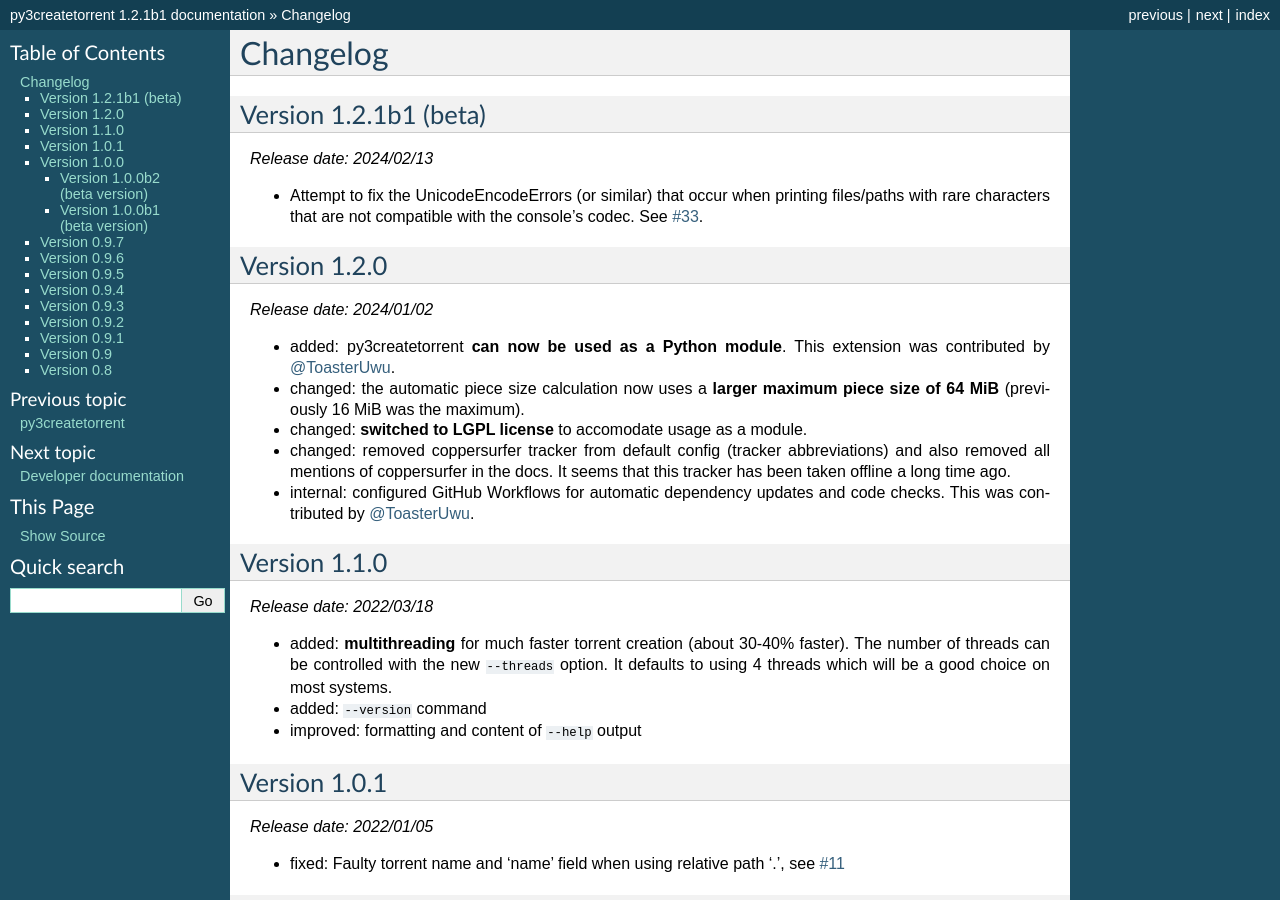
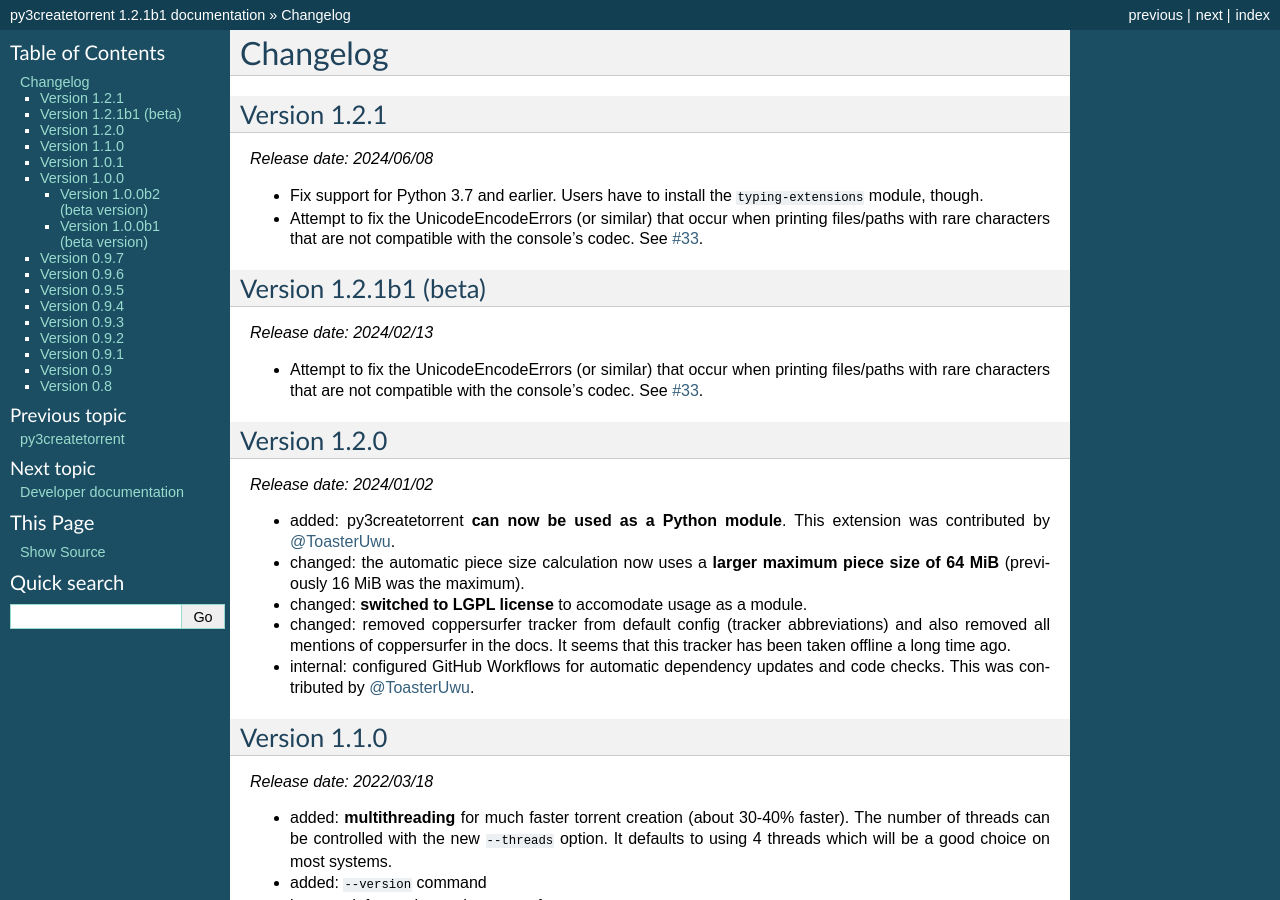
Before and after one commit to rsnitsch/py3createtorrent, a Sphinx documentation site: the page built from docs/source/changelog.rst, in a window 1280 px wide and 900 px high. Built offline with Sphinx 7.4.7, drawn with Linux system fonts in a browser that asks for light colours.

Commit message:
Update changelog and docs

```diff
--- a/docs/source/changelog.rst
+++ b/docs/source/changelog.rst
@@ -1,5 +1,14 @@
 Changelog
 =========
+
+Version 1.2.1
+-------------
+
+*Release date: 2024/06/08*
+
+* Fix support for Python 3.7 and earlier. Users have to install the ``typing-extensions`` module, though.
+* Attempt to fix the UnicodeEncodeErrors (or similar) that occur when printing files/paths with rare characters that are not
+  compatible with the console's codec. See `#33 <https://github.com/rsnitsch/py3createtorrent/issues/33>`_.
 
 Version 1.2.1b1 (beta)
 ----------------------
--- a/docs/source/user.rst
+++ b/docs/source/user.rst
@@ -24,6 +24,10 @@
 ------------
 
 py3createtorrent requires at least Python 3.5 and the `bencode.py <https://pypi.org/project/bencode.py/>`_ module.
+
+For using Python 3.5 to 3.7 you need to install the ``typing-extensions`` module::
+
+    pip install typing-extensions
 
 .. note::
 
```
